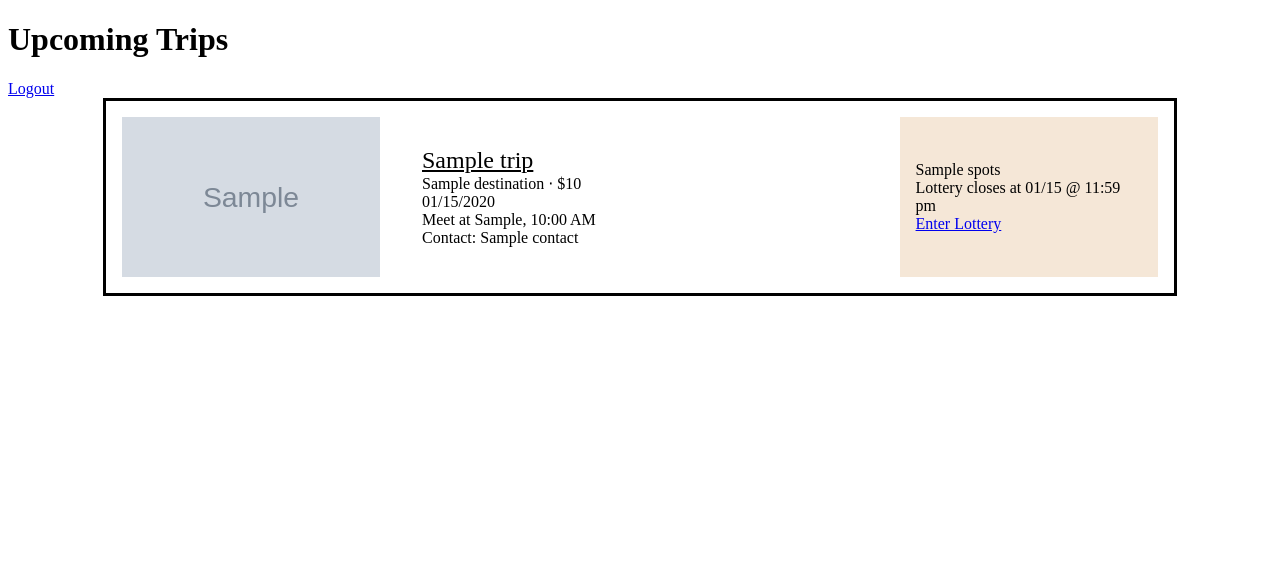
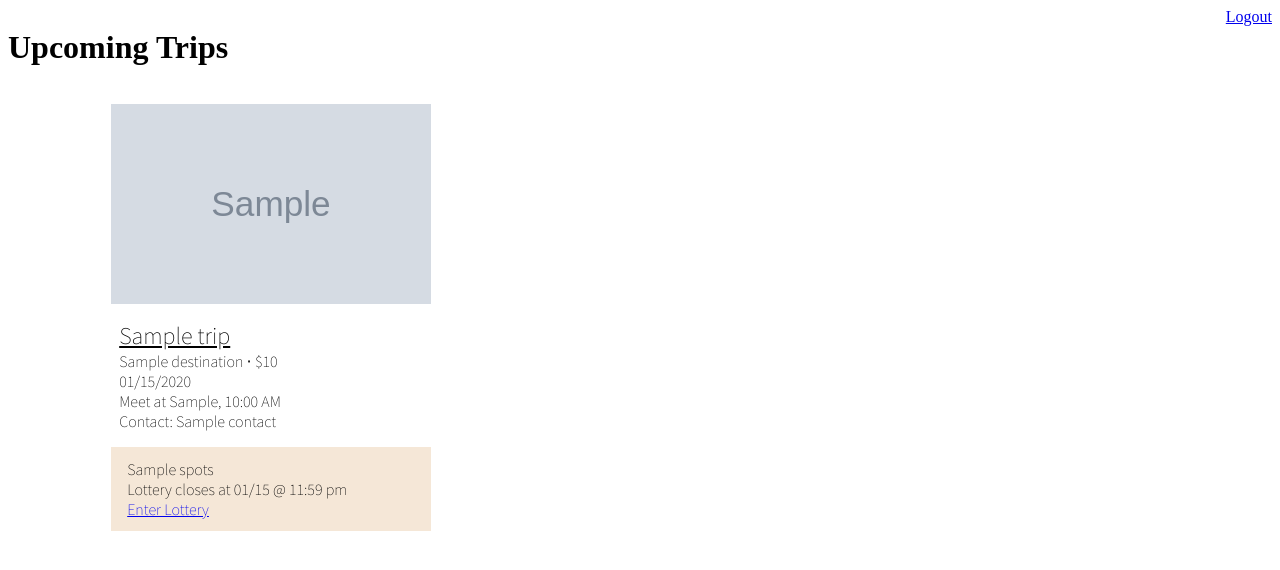
Before and after one commit to fullstackatbrown/project-brown-outing-club, a Flask app: template templates/upcoming.html in a window 1280 px wide. Shown: the top 570 px of the page. Run offline with Flask 2, Linux system fonts and the light colour scheme; the template is opened without the code that fills it: most values are stand-ins (such as "Sample title", 1, 10 or a date in 2020); grey boxes marked "Sample" are stand-in pictures.

Commit message:
experimenting with layout for upcoming.html

```diff
--- a/static/css/dashboard.css
+++ b/static/css/dashboard.css
@@ -1,38 +1,37 @@
-.body {
-    width: 85%;
-    margin: auto;
+.header {
+    display: flex;
+    justify-content: space-between;
 }
 
 .row {
     display: flex;
     justify-content: center;
     flex-direction: column;
+    margin: 1em 2.5em;
 }
 
-.row h2{
-    margin: 0 0 0.3em 0;
+.body {
+    display: grid;
+    grid-template-columns: 1fr 1fr 1fr;
+    grid-column-gap: 2.5em;
+    grid-row-gap: 2vh;
+    width: 90%;
+    margin: auto;
+    font-family: 'Source Sans Pro', sans-serif;
 }
 
-.trips {
-    display: grid;
-    grid-template-columns: 2fr 3fr 2fr;
-    grid-column-gap: 2vw;
-    grid-row-gap: 2vh;
-    border-style: solid;
+#details {
+    padding: 0 .5em;
 }
 
-#lottery{
-    margin: 1em 1em;
-    padding: 0 1em;
+#lottery {
+    padding: 0.75em 1em;
     background-color: #F5E7D7;
 }
 
-#img {
-    margin: 1em 1em;
-}
-
 .refphoto {
-    height: 10em;
+    width: 20em;
+    height: 12.5em;
 }
 
 .triplink {
--- a/templates/upcoming.html
+++ b/templates/upcoming.html
@@ -2,6 +2,7 @@
 
 <head>
     <link rel ="stylesheet" href="{{ url_for('static', filename='css/dashboard.css') }}">
+    <link href="https://fonts.googleapis.com/css2?family=Source+Sans+Pro:wght@200&display=swap" rel="stylesheet">
 </head>
 
 <body>
@@ -48,7 +49,6 @@
             </div>
         </div>
         {% if not loop.last %}
-            <hr>
         {% endif %}
     {% endfor %}
     </div>
```
